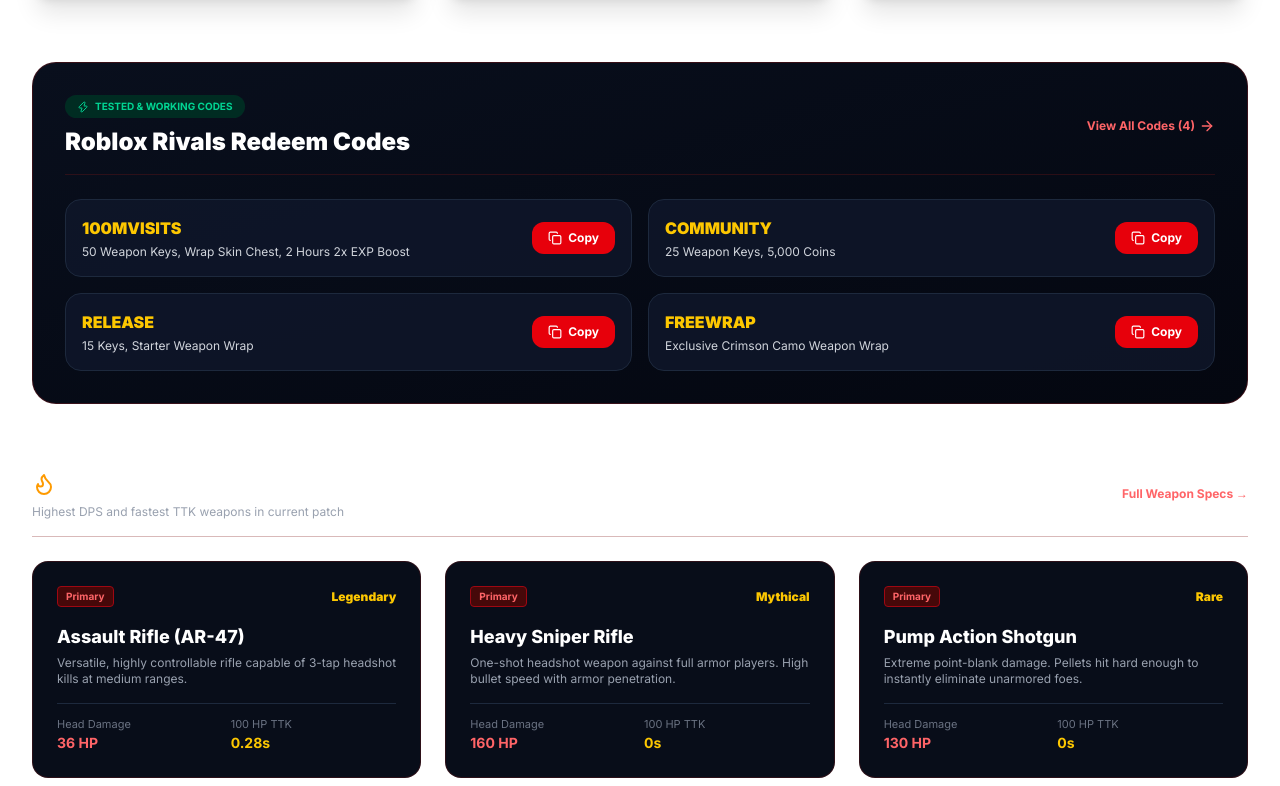
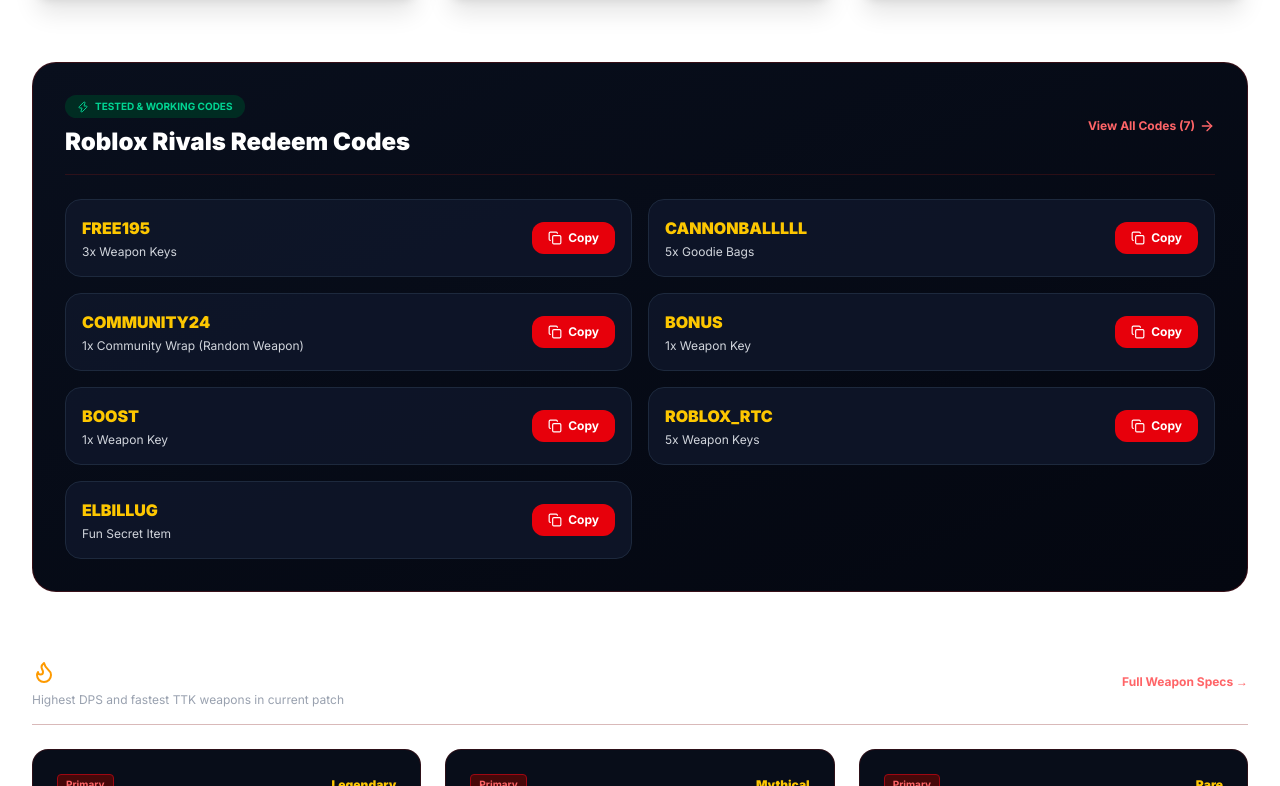
Before and after one commit to lianlele168/rivals-wiki, a Next.js app: page / in a window 1280 px wide. Shown: the part 1594-2380 px from the top of the page. Built offline with nearby package versions, Linux system fonts and the light colour scheme.

Commit message:
feat: update Roblox Rivals codes for late August 2026

```diff
--- a/src/data/wikiData.ts
+++ b/src/data/wikiData.ts
@@ -72,28 +72,46 @@
 
 export const ACTIVE_CODES: CodeItem[] = [
   {
-    code: "100MVISITS",
-    rewards: "50 Weapon Keys, Wrap Skin Chest, 2 Hours 2x EXP Boost",
+    code: "FREE195",
+    rewards: "3x Weapon Keys",
     status: "active",
-    addedDate: "2026-08-20"
+    addedDate: "2026-08-27"
   },
   {
-    code: "COMMUNITY",
-    rewards: "25 Weapon Keys, 5,000 Coins",
+    code: "CANNONBALLLLL",
+    rewards: "5x Goodie Bags",
     status: "active",
-    addedDate: "2026-08-18"
+    addedDate: "2026-08-27"
   },
   {
-    code: "RELEASE",
-    rewards: "15 Keys, Starter Weapon Wrap",
+    code: "COMMUNITY24",
+    rewards: "1x Community Wrap (Random Weapon)",
     status: "active",
-    addedDate: "2026-08-15"
+    addedDate: "2026-08-27"
   },
   {
-    code: "FREEWRAP",
-    rewards: "Exclusive Crimson Camo Weapon Wrap",
+    code: "BONUS",
+    rewards: "1x Weapon Key",
     status: "active",
-    addedDate: "2026-08-10"
+    addedDate: "2026-08-27"
+  },
+  {
+    code: "BOOST",
+    rewards: "1x Weapon Key",
+    status: "active",
+    addedDate: "2026-08-27"
+  },
+  {
+    code: "ROBLOX_RTC",
+    rewards: "5x Weapon Keys",
+    status: "active",
+    addedDate: "2026-08-27"
+  },
+  {
+    code: "ELBILLUG",
+    rewards: "Fun Secret Item",
+    status: "active",
+    addedDate: "2026-08-27"
   }
 ];
 
```
